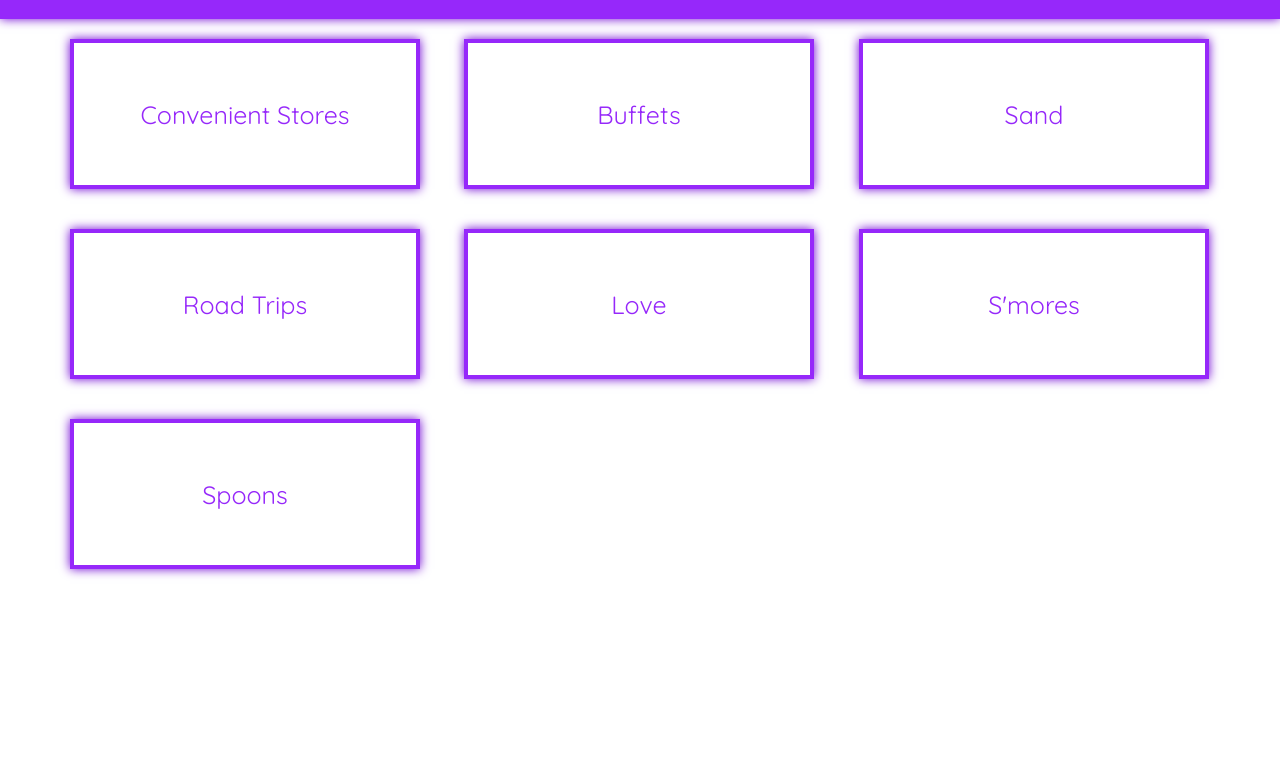
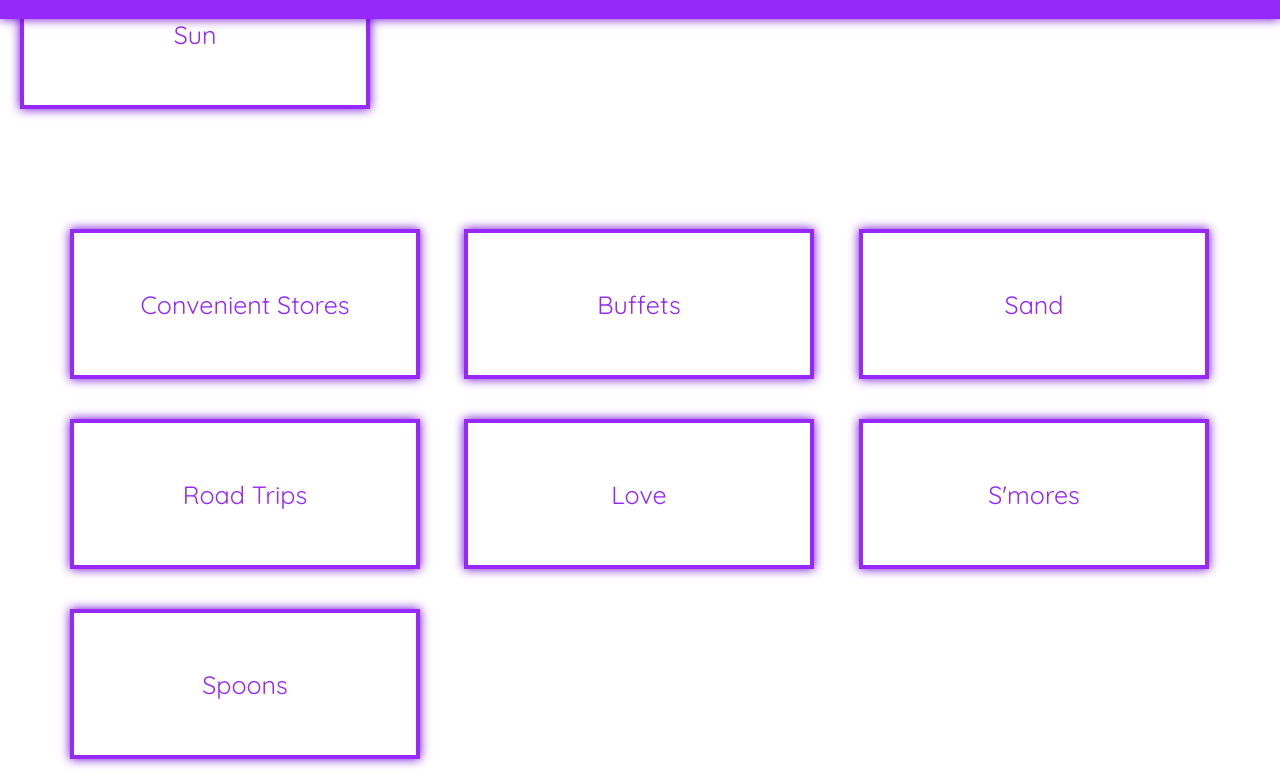
Before and after one commit to sabib123/Sabis-Rants, a plain HTML site: page index.html in a window 1280 px wide. Shown: the part 61-840 px from the top of the page. Before the commit the page ends 800 px from the top, so only its background shows below. Drawn offline with Linux system fonts and the light colour scheme.

Commit message:
Update index.html

```diff
--- a/index.html
+++ b/index.html
@@ -118,6 +118,10 @@
     <div class="topBar" id="topBar">
       <div class="title" id="title">Sabi's Rants</div>
     </div>
+    <a href="convenient_stores.html"><button class="rant">
+        <div class="rantTitle">Sun</div>
+        <div class="rantThumb">"-your dreams of going to art school is dumb a waste of money."</div>
+      </button></a>
     <div class="rantContainer">
       <a href="convenient_stores.html"><button class="rant">
         <div class="rantTitle">Convenient Stores</div>
```
